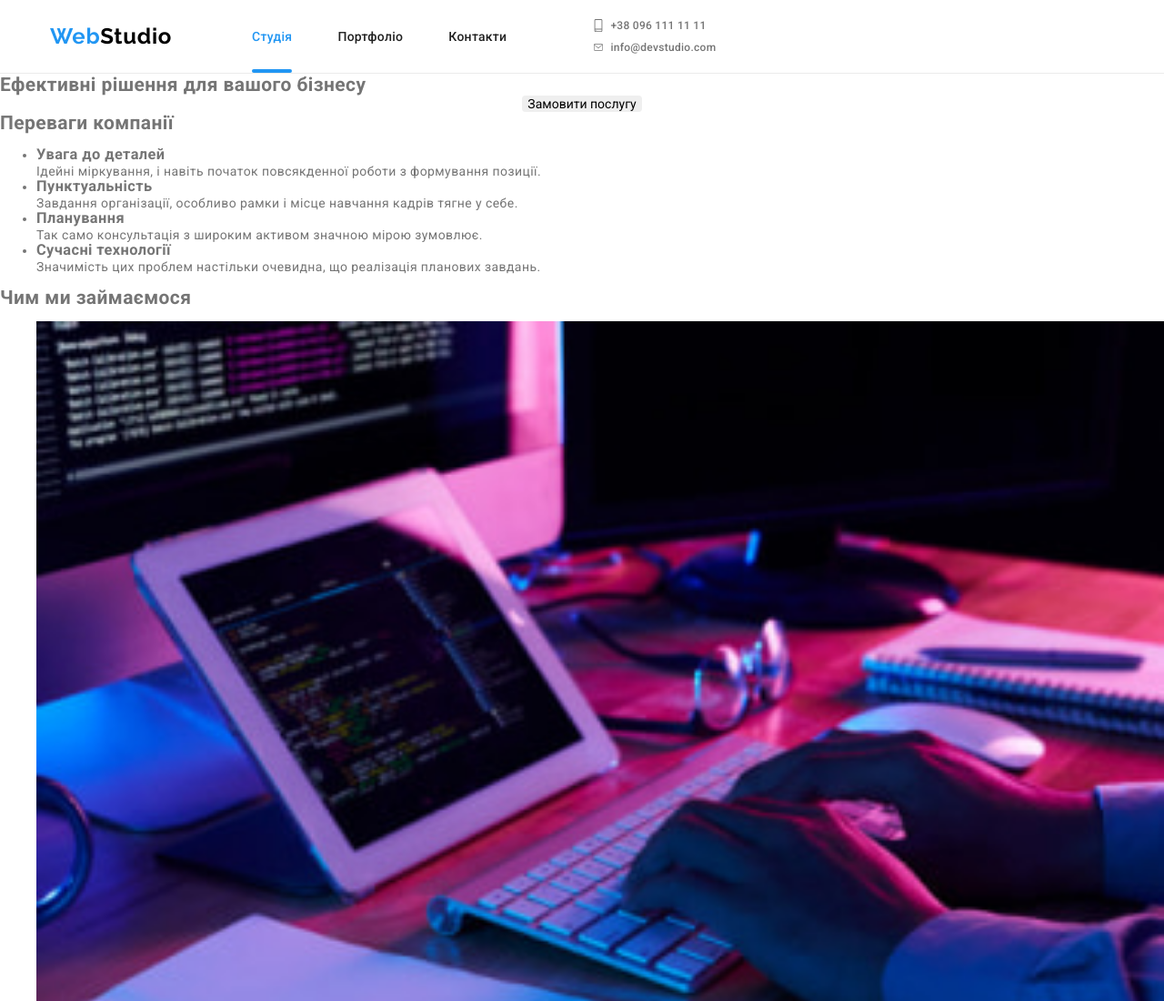
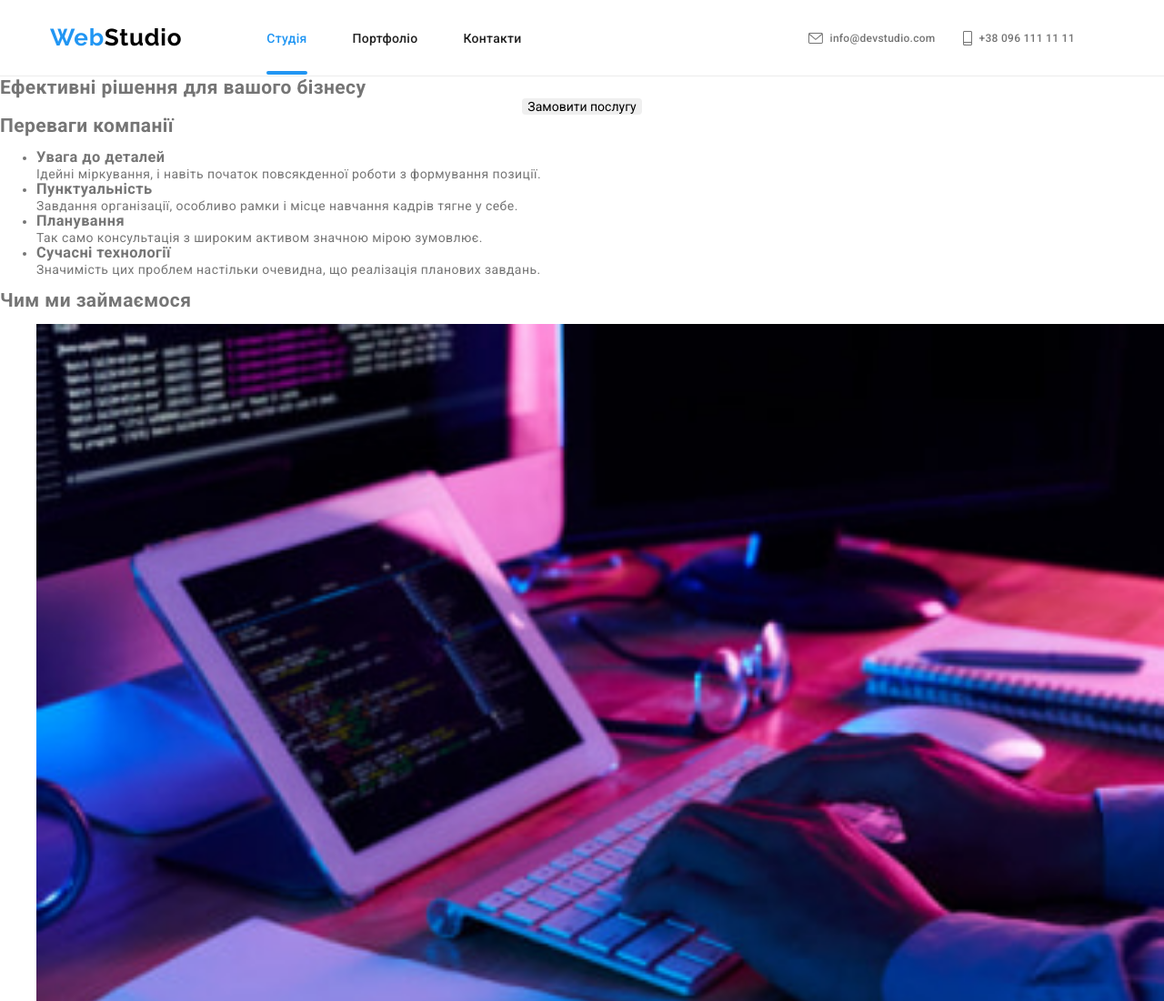
Before and after one commit to Milosska/goit-markup-hw-08, a plain HTML site: page index.html in a window 1280 px wide. Shown: the top 1100 px of the page at 91% size. Drawn offline with nearby package versions, Linux system fonts and the light colour scheme.

Commit message:
header done

```diff
--- a/index.html
+++ b/index.html
@@ -92,7 +92,7 @@
               <ul class="contacts">
                 <li class="contacts__item">
                   <a class="contacts__link contacts__link--big" href="tel:+380961111111">
-                    <svg class="contacts__icon">
+                    <svg class="contacts__icon contacts__icon--smartphone">
                       <use href="./images/sprite.svg#icon-smartphone"></use>
                     </svg>
                     +38 096 111 11 11</a
@@ -100,7 +100,7 @@
                 </li>
                 <li class="contacts__item">
                   <a class="contacts__link contacts__link--small" href="mailto:info@devstudio.com">
-                    <svg class="contacts__icon">
+                    <svg class="contacts__icon contacts__icon--envelope">
                       <use href="./images/sprite.svg#icon-envelope"></use>
                     </svg>
                     info@devstudio.com</a
--- a/sass/components/_header.scss
+++ b/sass/components/_header.scss
@@ -34,6 +34,11 @@
     padding-top: 26px;
     padding-bottom: 26px;
     margin-right: 88px;
+  }
+
+  @include media(min, desktop) {
+    @include font-size(26px, 31px);
+    margin-right: 93px;
   }
 }
 
@@ -187,18 +192,33 @@
   }
 
   @include media(min, tablet) {
-    margin-left: 96px;
+    display: flex;
+    flex-direction: column-reverse;
+
+    margin-left: 90px;
+  }
+
+  @include media(min, desktop) {
+    flex-direction: row-reverse;
+    @include flex-l(30px);
+    margin-left: 315px;
   }
 }
 
 .contacts__item {
-  &:not(:last-child) {
-    margin-bottom: 32px;
+  @include media(max, tablet) {
+    &:first-child {
+      margin-bottom: 32px;
+    }
   }
 
-  @include media(min, tablet) {
-    &:not(:last-child) {
+  &:last-child {
+    @include media(min, tablet) {
       margin-bottom: 10px;
+    }
+
+    @include media(min, desktop) {
+      margin-bottom: 0;
     }
   }
 }
@@ -234,12 +254,30 @@
 
   margin-right: 8px;
 
-  &:first-child {
+  &--smartphone {
+    @include svg(10px, 14px);
+
+    @include media(min, desktop) {
+      @include svg(10px, 16px);
+    }
+  }
+
+  &--envelope {
     @include svg(14px, 10px);
+
+    @include media(min, desktop) {
+      @include svg(16px, 12px);
+    }
   }
-  &:last-child {
-    @include svg(10px, 14px);
-  }
+
+  // @include media(min, desktop) {
+  //   &:first-child {
+  //     @include svg(14px, 10px);
+  //   }
+  //   &:last-child {
+  //     @include svg(10px, 14px);
+  //   }
+  // }
 }
 
 .nav-socials {
@@ -269,12 +307,6 @@
 // .header__container {
 //   @include flex-s;
 // }
-// .logo {
-//   @include font-size(26px, 31px);
-// }
-// .nav__logo {
-//   margin-right: 93px;
-// }
 
 // .contacts {
 //  @include flex-s;
```
Also changed, not shown: css/main.css, css/main.min.css, 2 other files.
